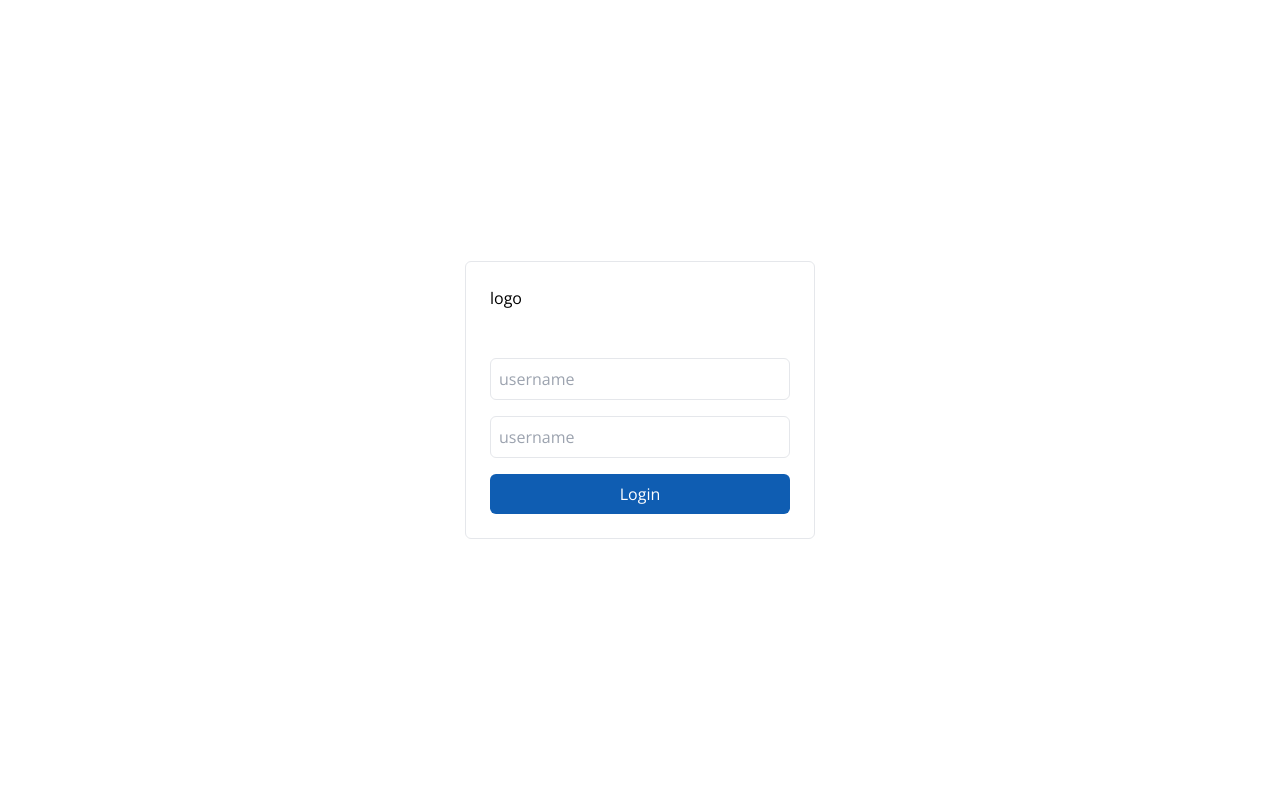
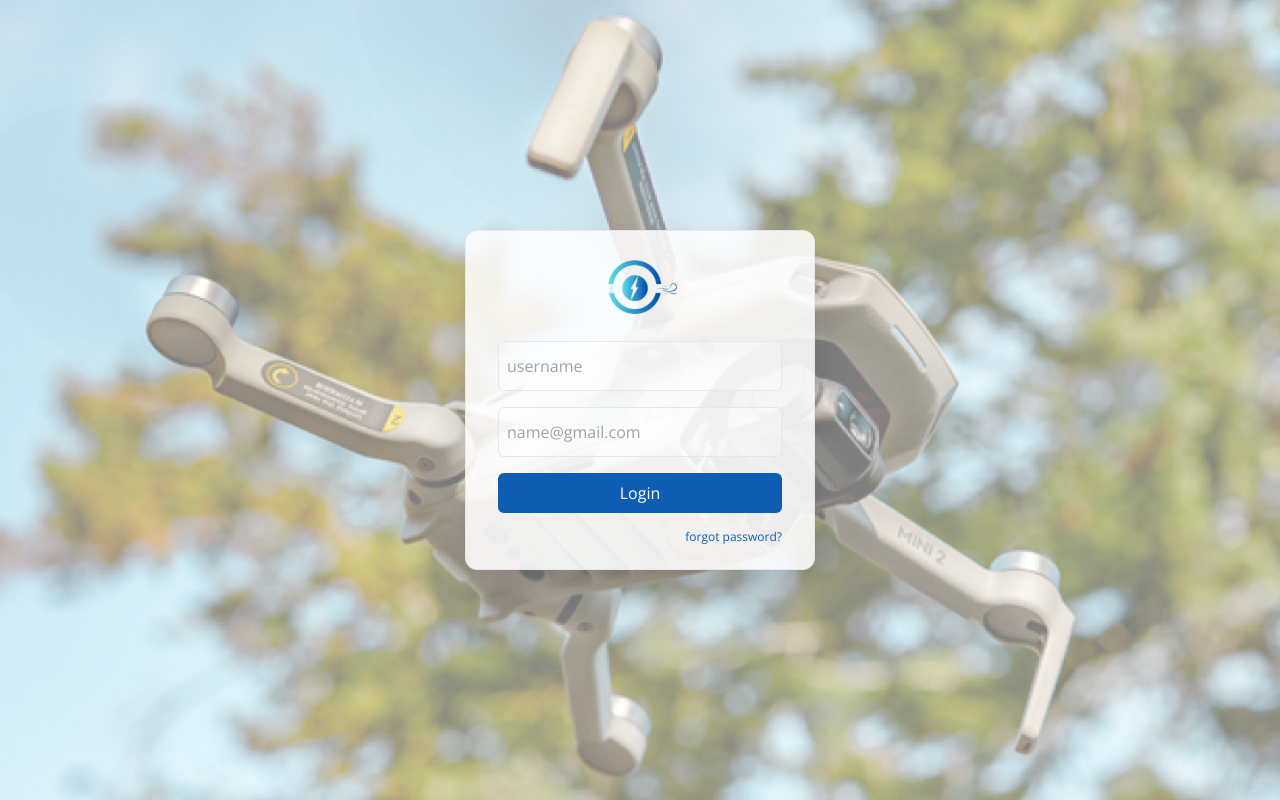
Before and after one commit to naddiyh/web_aerozonix, a Next.js app: page /login in a window 1280 px wide. Built offline with nearby package versions, Linux system fonts and the light colour scheme.

Commit message:
login fe

```diff
--- a/app/(auth)/login/page.tsx
+++ b/app/(auth)/login/page.tsx
@@ -1,4 +1,4 @@
-import { Login } from "@/features/auth";
+import { Login,  } from "@/features/auth";
 
 export default function PageLogin() {
   return <Login />;
--- a/features/auth/Login.tsx
+++ b/features/auth/Login.tsx
@@ -1,18 +1,34 @@
+import Image from "next/image";
+import Link from "next/link";
+
 export const Login = () => {
   return (
-    <section className="flex min-h-screen items-center justify-center">
-      <div className="flex w-[350px] flex-col gap-12 rounded-md border p-6">
-        <div>logo</div>
-        <form className="flex flex-col gap-4">
+    <section className="flex min-h-screen w-screen items-center justify-center">
+      <Image
+        layout="fill"
+        objectFit="cover"
+        objectPosition="center"
+        src="/images/bg_login.webp"
+        alt={"bglogin"}
+      />
+      <div className="z-10 flex w-[350px] flex-col items-center gap-6 rounded-xl border bg-white bg-opacity-85 py-6 shadow-2xl">
+        <Image
+          src={"/svg/logo.svg"}
+          alt="logo"
+          width={80}
+          height={80}
+          objectFit="cover"
+        />
+        <form className="flex w-full flex-col gap-4 px-8">
           <input
             type="text"
             placeholder="username"
-            className="rounded-md border p-2"
+            className="text-s rounded-md border bg-white bg-opacity-30 px-2 py-3 outline-none"
           />
           <input
             type="email"
-            placeholder="username"
-            className="rounded-md border p-2"
+            placeholder="name@gmail.com"
+            className="text-s rounded-md border bg-white bg-opacity-30 px-2 py-3 outline-none"
           />
           <button
             type="button"
@@ -20,6 +36,10 @@ export const Login = () => {
           >
             Login
           </button>
+
+          <Link href={"/"} className="text-end text-xs text-secondary-blue">
+            forgot password?
+          </Link>
         </form>
       </div>
     </section>
--- a/features/auth/SignUp.tsx
+++ b/features/auth/SignUp.tsx
@@ -0,0 +1,5 @@
+
+
+export const SignUp = ()=>{
+
+}
--- a/features/auth/index.ts
+++ b/features/auth/index.ts
@@ -1 +1,2 @@
 export * from "./Login";
+export * from "./SignUp"
```
Also changed, not shown: public/images/bg_login.webp (added), public/svg/logo.svg (added).
